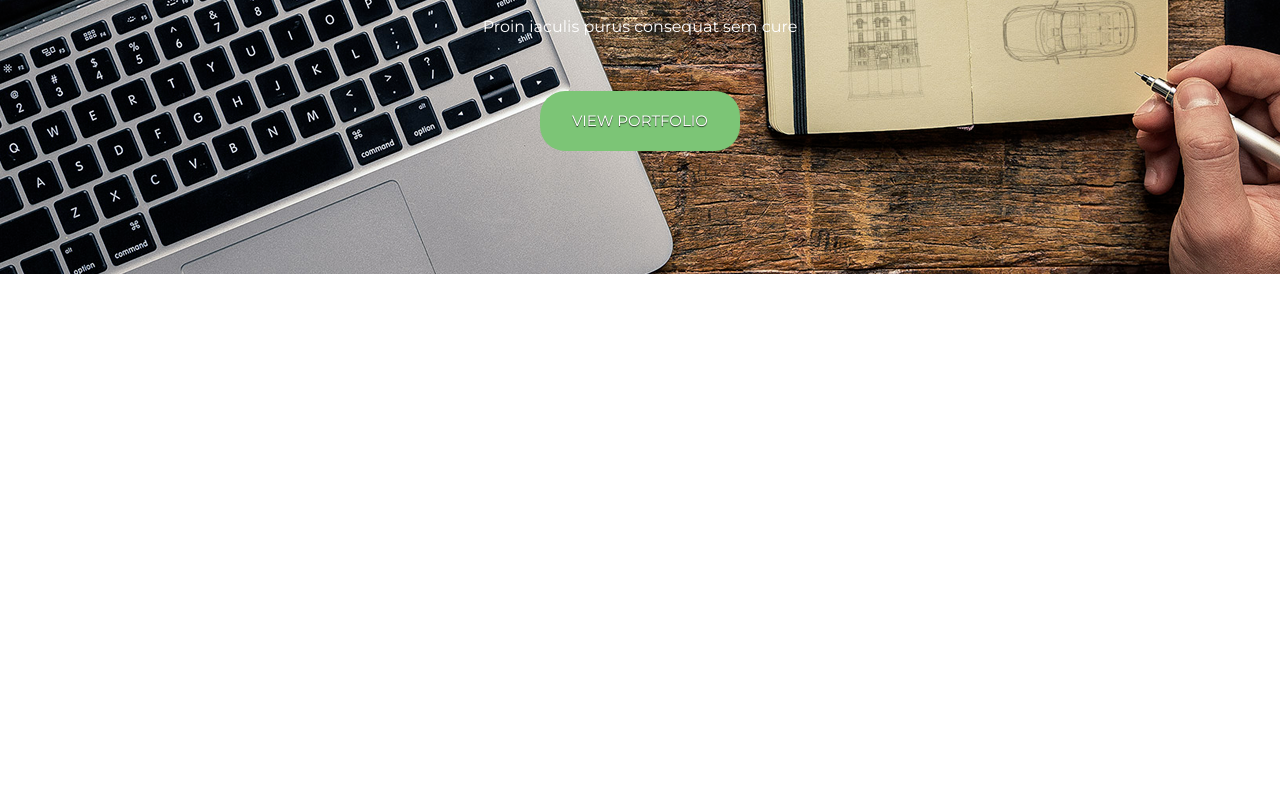
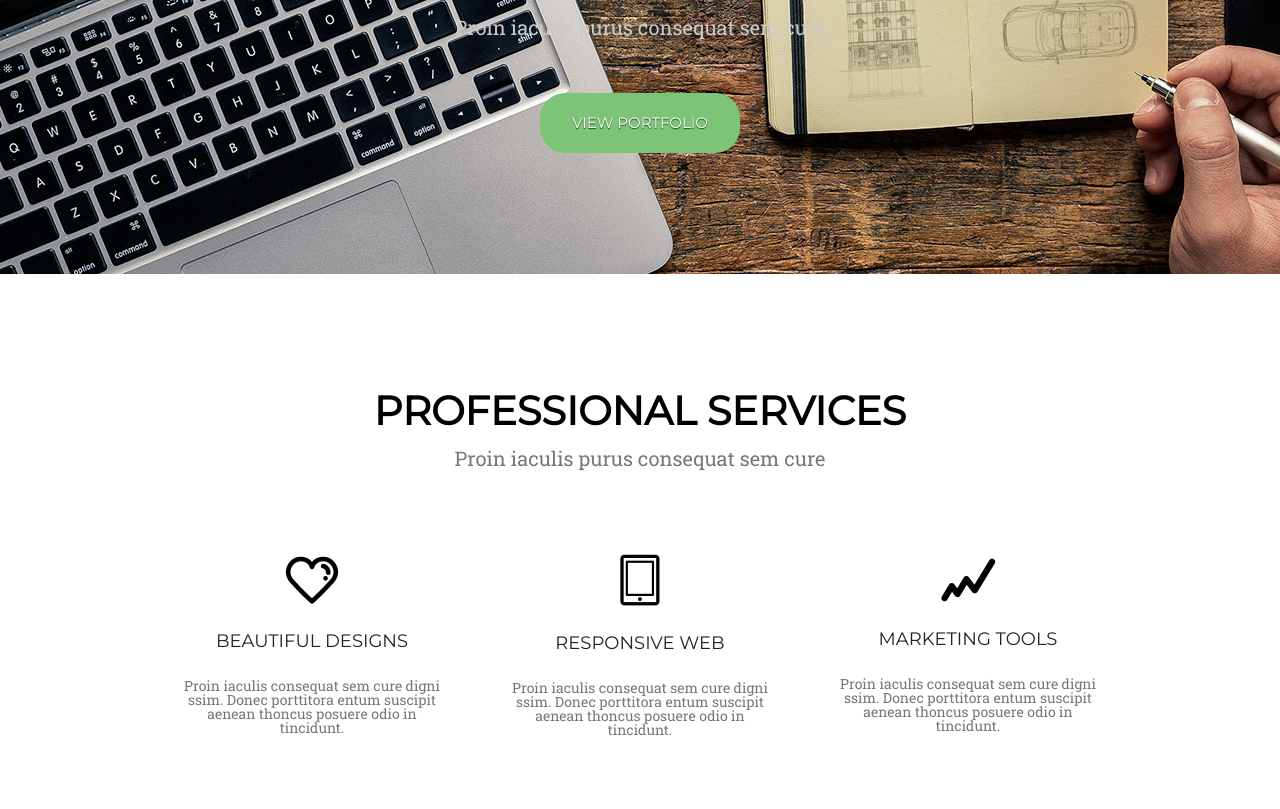
Before and after one commit to martajablonska/Simply-page, a plain HTML site: page index.html in a window 1280 px wide. Shown: the part 371-1180 px from the top of the page. Before the commit the page ends 800 px from the top, so only its background shows below. Drawn offline with Linux system fonts and the light colour scheme.

Commit message:
Added section 'about' with text and style

```diff
--- a/index.html
+++ b/index.html
@@ -7,7 +7,7 @@
     <title>Weekly Dev Challenge exercise 3</title>
     <link href="reset_style.css" rel="stylesheet">
     <link href="style.css" rel="stylesheet">
-    <link href="https://fonts.googleapis.com/css?family=Montserrat" rel="stylesheet">
+    <link href="https://fonts.googleapis.com/css?family=Montserrat|Roboto+Slab" rel="stylesheet">
 </head>
 <body>
 
@@ -18,12 +18,35 @@
     <section class="baner">
         <div class="baner_text">
             <h1>CREATIVE DIGITAL SOLUTIONS</h1>
-            <h4>Proin iaculis purus consequat sem cure</h4>
+            <p>Proin iaculis purus consequat sem cure</p>
             <button type="button">VIEW PORTFOLIO</button>
         </div>
     </section>
+
     <section class="about">
+        <div class="about_text">
+            <h2>PROFESSIONAL SERVICES</h2>
+            <p>Proin iaculis purus consequat sem cure</p>
+        </div>
+        <div class="about_container">
+            <div class="heart">
+                <img src="images/icon_heart.png">
+                <h4>BEAUTIFUL DESIGNS</h4>
+                <p>Proin iaculis consequat sem cure digni ssim. Donec porttitora entum suscipit aenean thoncus posuere odio in tincidunt.</p>
+            </div>
+            <div class="rwd">
+                <img src="images/icon_rwd.png">
+                <h4>RESPONSIVE WEB</h4>
+                <p>Proin iaculis consequat sem cure digni ssim. Donec porttitora entum suscipit aenean thoncus posuere odio in tincidunt.</p>
+            </div>
+            <div class="tools">
+                <img src="images/icon_tools.png">
+                <h4>MARKETING TOOLS</h4>
+                <p>Proin iaculis consequat sem cure digni ssim. Donec porttitora entum suscipit aenean thoncus posuere odio in tincidunt.</p>
+            </div>
+        </div>
     </section>
+
     <section class="blog">
     </section>
     <section class="portfolio">
@@ -37,5 +60,7 @@
 
 <footer>
 </footer>
+
+<script src="script.js"></script>
 </body>
 </html>
--- a/style.css
+++ b/style.css
@@ -2,6 +2,7 @@ body {
     background-color: white;
     color: black;
     font-family: 'Montserrat', sans-serif;
+    font-family: 'Roboto Slab', serif;
     display: flex;
     justify-content: center;
     flex-direction: column;
@@ -23,21 +24,28 @@ header {
 
 }
 
-
 .baner_text {
     width: 522px;
-    color: white;
     text-align: center;
 }
 
-h1 {font-family: inherit;
+h1 {
+    font-family: 'Montserrat', sans-serif;
     font-size: 55px;
     font-weight:bold;
     margin-bottom: 41px;
+    color:white;
+
 }
 
 .baner_text p {
     margin-top:0;
+    font-size:20px;
+    color:#cccccc;
+    font-weight: 400;
+    text-align: center;
+    font-family: 'Roboto Slab', serif;
+
 }
 
 .baner button {
@@ -51,5 +59,76 @@ h1 {font-family: inherit;
     text-align: center;
     text-shadow: 0px 1px 1px rgba(0, 0, 0, 0.7);
     margin-top: 56px;
-    font-family: inherit;
+    font-family: 'Montserrat', sans-serif;
 }
+
+.about {
+    height: 535px;
+    width: auto;
+}
+
+.about_text {
+    text-align: center;
+    margin-top: 99px;
+    margin-bottom: 86px;
+    font-family: 'Roboto Slab', serif;
+
+}
+.about h2 {
+    font-family: 'Montserrat', sans-serif;
+    font-size: 40px;
+    font-weight: 700;
+    line-height: 75px;
+}
+
+.about p {
+    color:  #777777;
+    font-size: 20px;
+    font-weight: 400;
+    text-align: center;
+    font-family: 'Roboto Slab', serif;
+}
+
+.about_container {
+    margin: auto;
+    display: flex;
+    justify-content: space-between;
+    align-items:  center;
+    width:930px;
+}
+
+.about_container > div {
+    width: 274px;
+}
+
+.about img {
+    margin-bottom: 0;
+    display: block;
+    margin-right: auto;
+    margin-left: auto;
+}
+
+.about_container h4 {
+    font-family: 'Montserrat', sans-serif;
+    color:  #222222;
+    font-size: 18px;/
+    font-weight: 1200;
+    line-height: 75px;
+    text-align: center;
+    margin-top: 0px;
+    margin-bottom: 0px;
+}
+
+.about_container p {
+    font-size: 14px;
+    color:  #777777;
+    text-align: center;
+    margin-top: 0;
+    font-family: 'Roboto Slab', serif;
+}
+/*.heart {
+    background-image: url(images/icon_heart.png);
+    background-repeat: no-repeat;
+    background-position: top;
+
+}*/
```
Also changed, not shown: images/icon_heart.png (added), images/icon_rwd.png (added), images/icon_tools.png (added), script.js (added).
